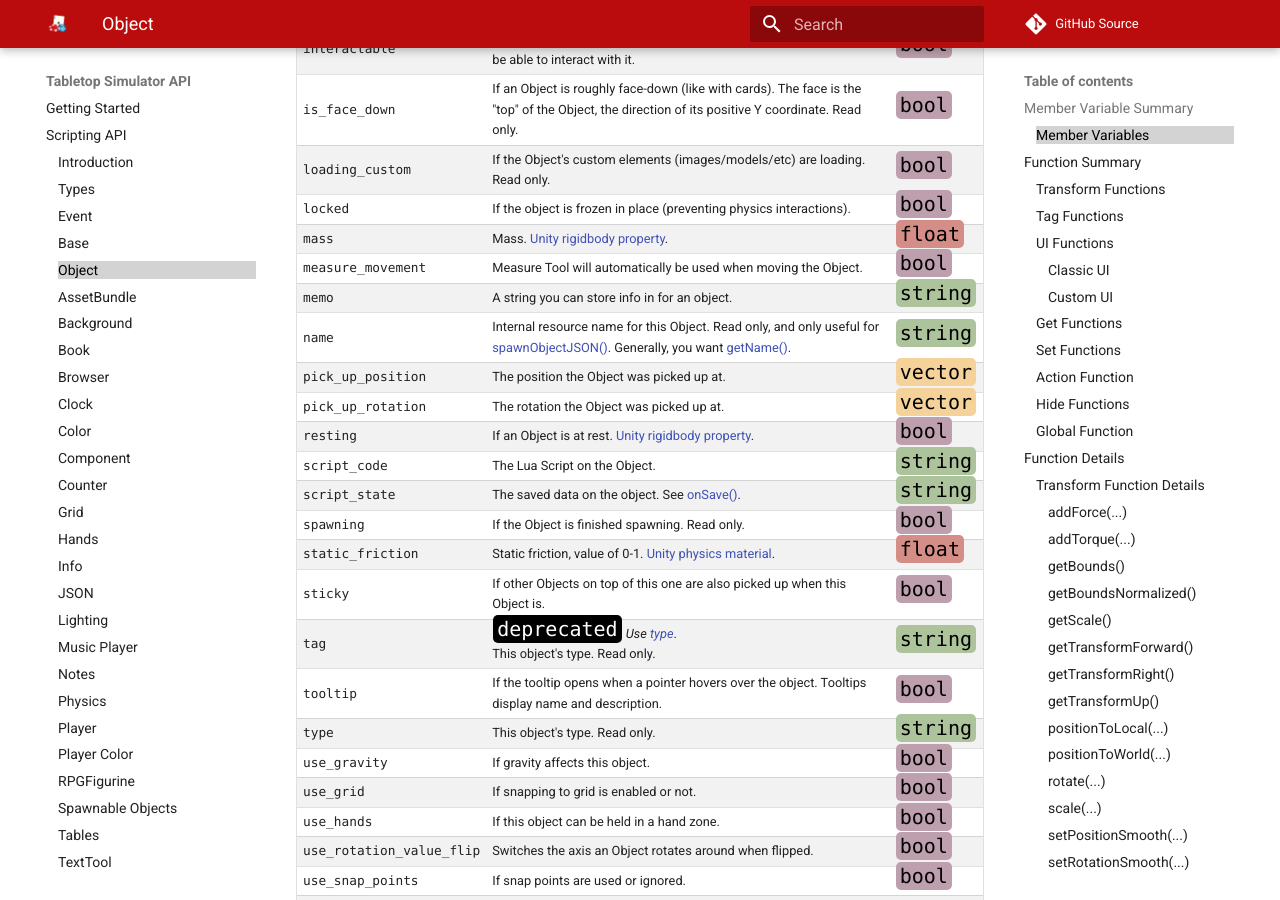
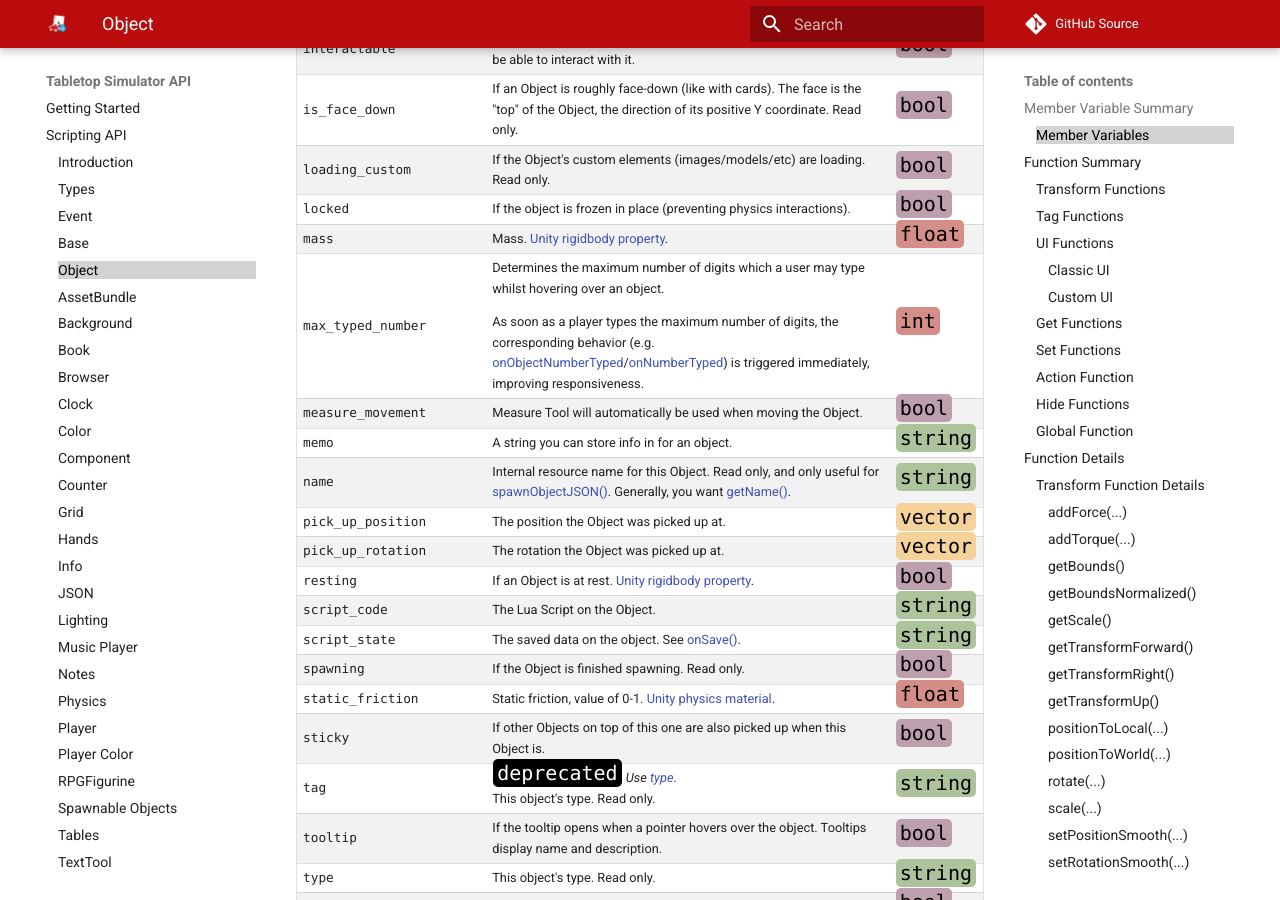
Before and after one commit to Berserk-Games/Tabletop-Simulator-API, an MkDocs documentation site: the page built from docs/object.md, in a window 1280 px wide and 900 px high, scrolled down 1667 px. Built offline with MkDocs 1.6.1 and Material for MkDocs 9.7.7, drawn with Linux system fonts in a browser that asks for light colours; comment, search, counter and statistics services are not loaded.

Commit message:
Documented Object max_typed_number.

```diff
--- a/docs/object.md
+++ b/docs/object.md
@@ -35,6 +35,7 @@ Variable | Description | Type
 <a class="anchor" id="loading_custom"></a>loading_custom | If the Object's custom elements (images/models/etc) are loading. Read only. | [<span class="tag boo"></span>](types.md)
 <a class="anchor" id="locked"></a>locked | If the object is frozen in place (preventing physics interactions). | [<span class="tag boo"></span>](types.md)
 <a class="anchor" id="mass"></a>mass | Mass. [Unity rigidbody property](https://docs.unity3d.com/2019.1/Documentation/Manual/class-Rigidbody.html). | [<span class="tag flo"></span>](types.md)
+<a class="anchor" id="max_typed_number"></a>max_typed_number | <p>Determines the maximum number of digits which a user may type whilst hovering over an object.</p><p>As soon as a player types the maximum number of digits, the corresponding behavior (e.g. [onObjectNumberTyped](event.md#onobjectnumbertyped)/[onNumberTyped](event.md#onnumbertyped)) is triggered immediately, improving responsiveness.</p> | [<span class="tag int"></span>](types.md)
 <a class="anchor" id="measure_movement"></a>measure_movement | Measure Tool will automatically be used when moving the Object. | [<span class="tag boo"></span>](types.md)
 <a class="anchor" id="memo"></a>memo | A string you can store info in for an object. | [<span class="tag str"></span>](types.md)
 <a class="anchor" id="name"></a>name | Internal resource name for this Object. Read only, and only useful for [spawnObjectJSON()](base.md#spawnobjectjson). Generally, you want [getName()](#getname). | [<span class="tag str"></span>](types.md)
```
